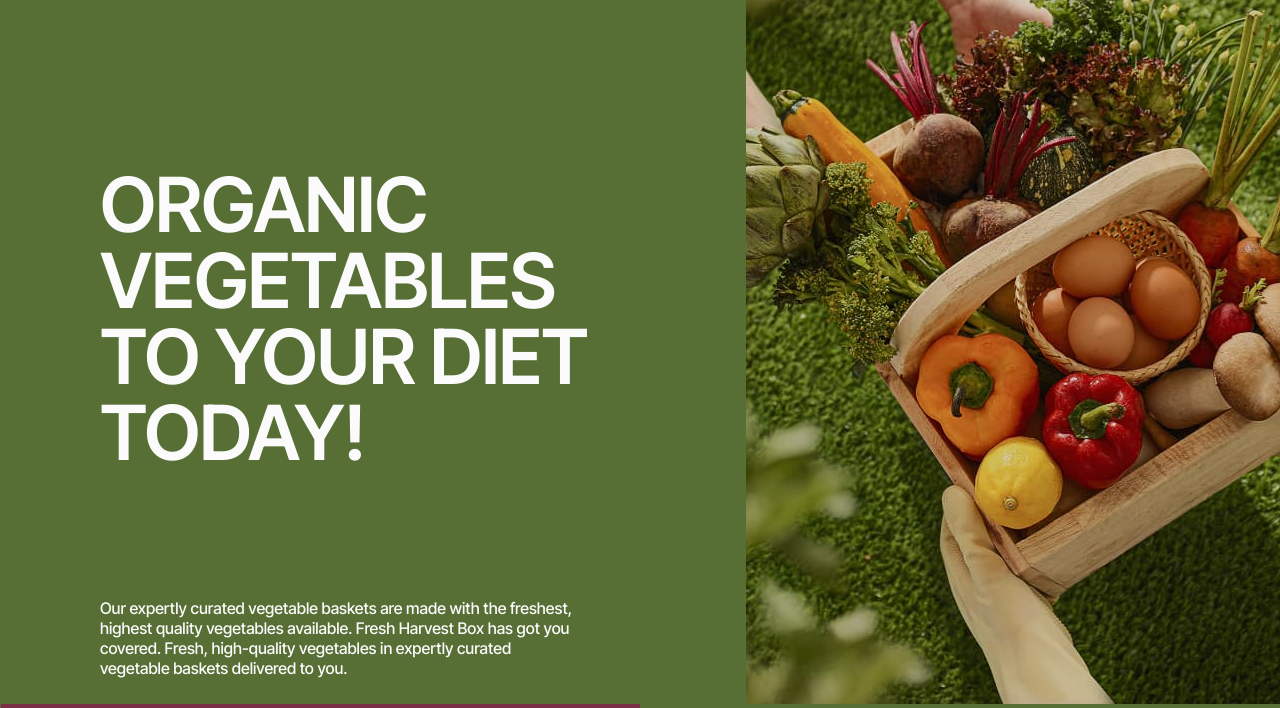
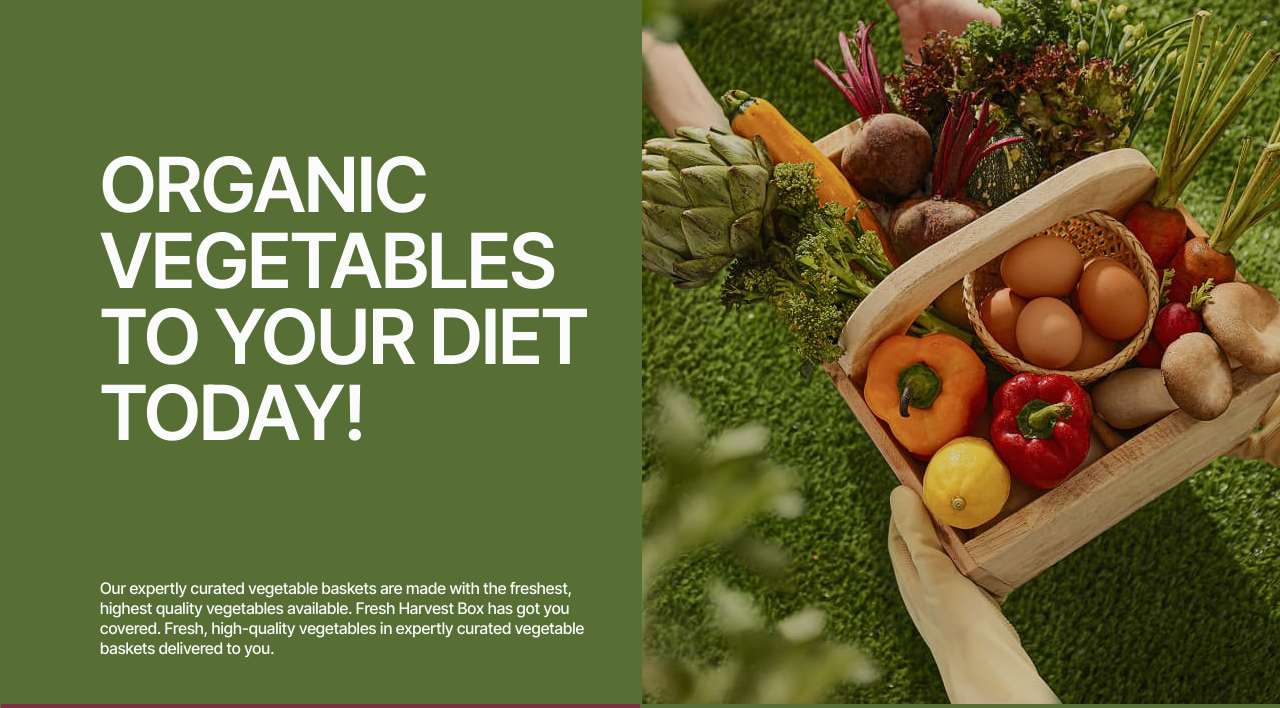
Before and after one commit to Vadimeks/devdreamers-project-01, a website built with Vite: page src/index.html in a window 1280 px wide. Shown: the part 92-800 px from the top of the page. Built offline with nearby package versions, Linux system fonts and the light colour scheme.

Commit message:
fix hero section

```diff
--- a/src/css/hero.css
+++ b/src/css/hero.css
@@ -59,7 +59,7 @@
 
 @media only screen and (min-width: 320px) {
   .hero-image {
-    width: 320px;
+    min-width: 320px;
     height: 256px;
   }
   .hero-title {
@@ -71,7 +71,20 @@
     width: 320px;
   }
 }
-
+@media only screen and (min-width: 375px) {
+  .hero-image {
+    width: 375px;
+    height: 256px;
+  }
+  .hero-title {
+    font-size: 46px;
+  }
+  .hero-text {
+    padding: 100px 16px 0 16px;
+    margin-bottom: 40px;
+    width: 375px;
+  }
+}
 /* ---- HERO FOR TABLETS ----*/
 
 @media only screen and (min-width: 768px) {
@@ -109,9 +122,16 @@
 /* ---- HERO FOR PC's ---- */
 @media only screen and (min-width: 1280px) {
   .hero-container {
-    padding-left: 100px;
+    padding: 0;
+    display: flex;
+    width: 100%;
+    overflow: hidden;
+    align-items: center;
+    justify-content: center;
+   padding-left: 100px;
     margin: auto;
     flex-direction: row;
+    gap: 38px;
   }
 
   .section-hero {
@@ -119,8 +139,12 @@
   }
 
   .hero-text {
-    padding: 232px 36px 0px 0px;
-    margin-bottom: 0px;
+    padding: 232px 0px 0px 0px;
+    margin-bottom: 40px;
+    width: 504px;
+display: flex;
+flex-direction: column;
+justify-content: left;
   }
 
   .hero-title {
@@ -134,7 +158,7 @@
   .hero-descr {
     font-size: 16px;
     line-height: 1.25;
-    width: 472px;
+    width: 504px;
   }
 
   .hero-image {
```
